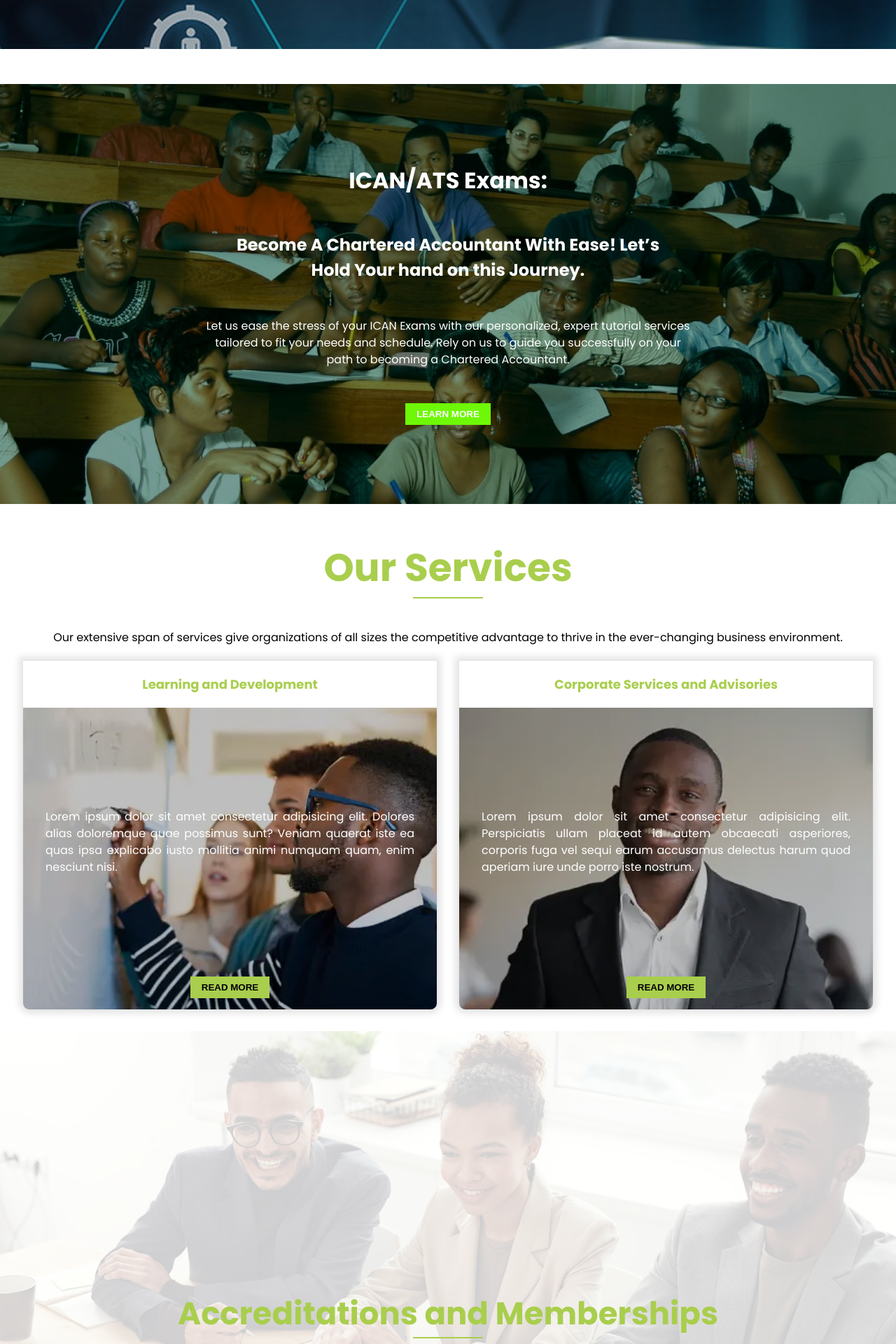
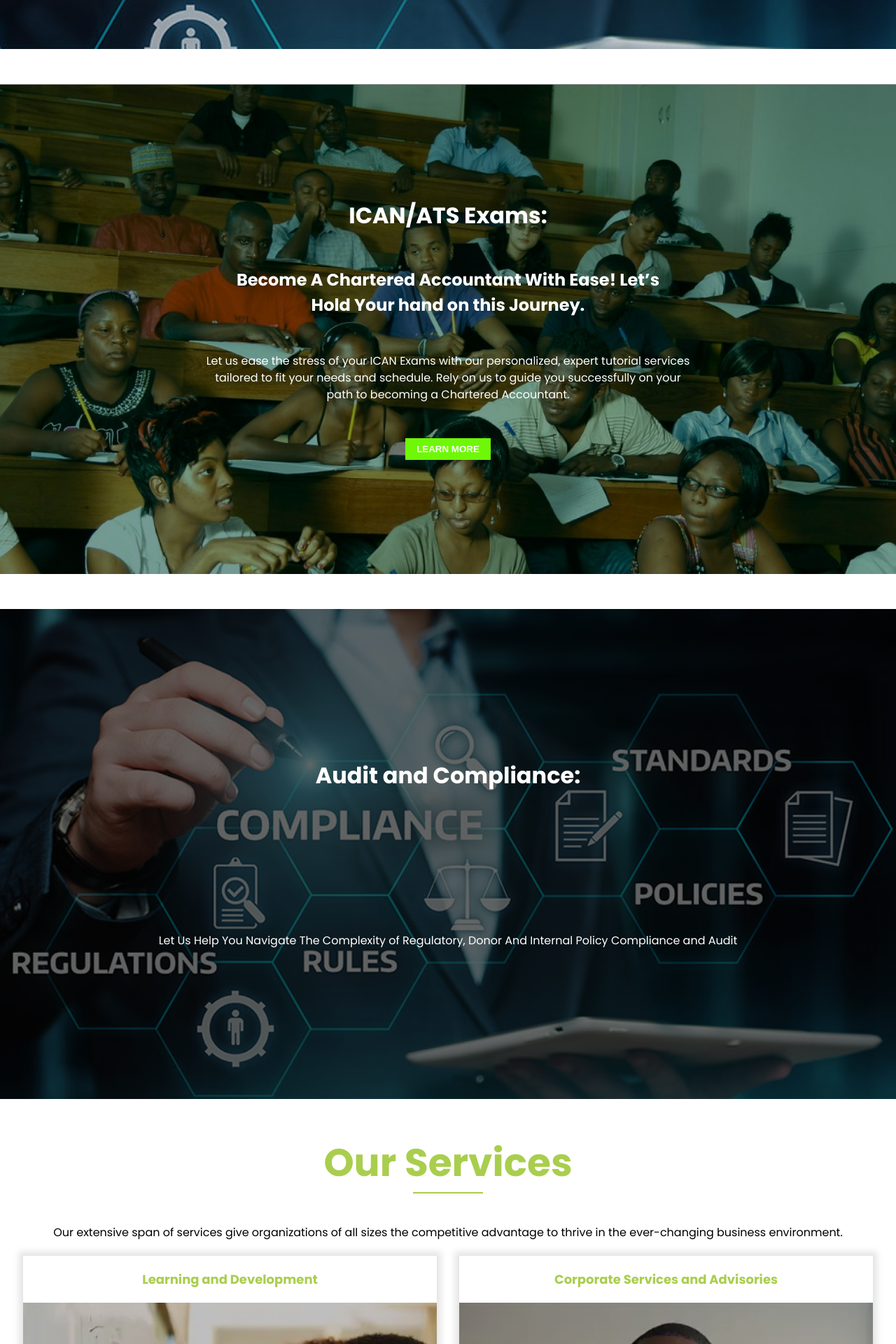
Before and after one commit to emmanuel4365/midas-touch, a React (Vite) app in the folder client/: page / in a window 1280 px wide. Shown: the part 680-2600 px from the top of the page at 70% size. Built offline with nearby package versions, Linux system fonts and the light colour scheme.

Commit message:
created and finished audit and compliance section

```diff
--- a/client/src/index.css
+++ b/client/src/index.css
@@ -372,10 +372,10 @@
 
 .ican-ats-container {
   width: 100%;
-  min-height: 600px;
+  min-height: 700px;
   max-width: 1500px;
   background: linear-gradient(rgba(0, 0, 0, 0.4), rgba(0, 0, 0, 0.4)),
-    url("./assets/ican-ats-background-pic.jpg") center / cover no-repeat;
+    url("./assets/ican-ats-background-pic.jpg") center 1px / cover no-repeat;
   display: flex;
   /* padding-bottom: 30px; */
   flex-direction: column;
@@ -405,6 +405,23 @@
   color: var(--clr-text-white);
   font-weight: 600;
   padding: var(--padding-button-top-bottom) var(--padding-button-left-right);
+}
+
+.audit-compliance-container {
+  width: 100%;
+  min-height: 700px;
+  max-width: 1500px;
+  background: linear-gradient(rgba(0, 0, 0, 0.6), rgba(0, 0, 0, 0.6)),
+    url("./assets/slider-photo2.png") center / cover no-repeat;
+  display: flex;
+  /* padding-bottom: 30px; */
+  flex-direction: column;
+  align-items: center;
+  justify-content: center;
+  color: var(--clr-text-white);
+  /* margin-top: 50px; */
+  margin-bottom: 50px;
+  gap: 200px;
 }
 
 .services-container {
--- a/client/src/pages/LandingPage.jsx
+++ b/client/src/pages/LandingPage.jsx
@@ -36,7 +36,13 @@
           LEARN MORE
         </button>
       </div>
-      <div className="audit-compliance-container"></div>
+      <div className="audit-compliance-container">
+        <h1 className="audit-compliance-heading">Audit and Compliance:</h1>
+        <p className="audit-compliance-paragraph">
+          Let Us Help You Navigate The Complexity of Regulatory, Donor And
+          Internal Policy Compliance and Audit
+        </p>
+      </div>
       <div className="services-container">
         <h2 className="services-heading">Our Services</h2>
         <hr width="100px" color="#a9ce4d" />
```
